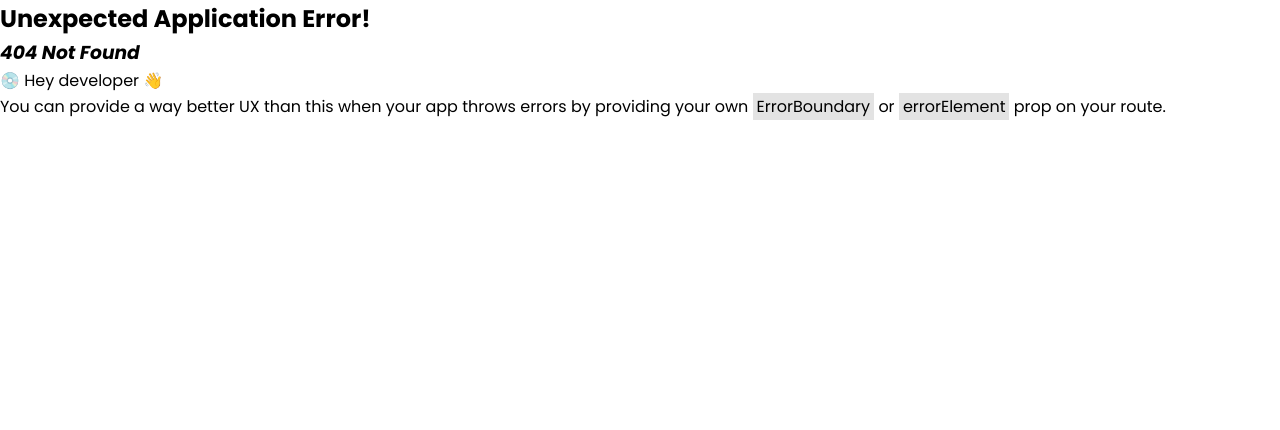
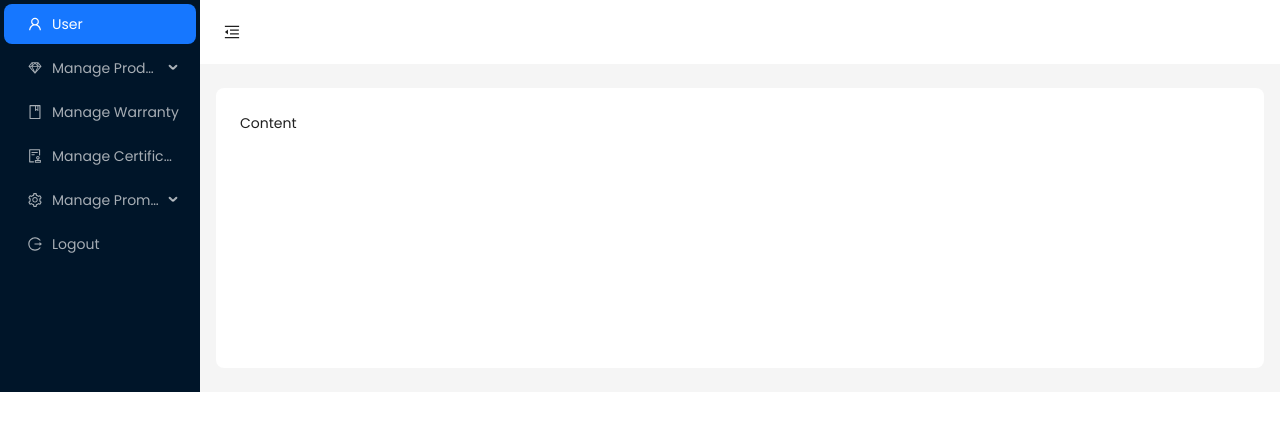
Before and after one commit to server-craftsman/TheDiamondShop_Frontend_NJS1805, a React (Vite) app: page /manager-page in a window 1280 px wide. Before the commit this address had no page. Shown: the top 430 px of the page. Built offline with nearby package versions, Linux system fonts and the light colour scheme.

Commit message:
Add manager form

```diff
--- /dev/null
+++ b/src/manager-pages/index.jsx
@@ -0,0 +1,125 @@
+import { useState } from "react";
+import {
+  AuditOutlined,
+  BookOutlined,
+  LogoutOutlined,
+  MenuFoldOutlined,
+  MenuUnfoldOutlined,
+  SettingOutlined,
+  SketchOutlined,
+  UserOutlined,
+} from "@ant-design/icons";
+import { Button, Layout, Menu, theme } from "antd";
+
+function ManagerPage() {
+  const { Header, Sider, Content } = Layout;
+  const [collapsed, setCollapsed] = useState(false);
+  const {
+    token: { colorBgContainer, borderRadiusLG },
+  } = theme.useToken();
+
+  return (
+    <Layout>
+      <Sider trigger={null} collapsible collapsed={collapsed}>
+        <div className="demo-logo-vertical" />
+        <Menu
+          theme="dark"
+          mode="inline"
+          defaultSelectedKeys={["1"]}
+          items={[
+            {
+              key: "1",
+              icon: <UserOutlined />,
+              label: "User",
+            },
+            {
+              key: "2",
+              icon: <SketchOutlined />,
+              label: "Manage Product",
+              children: [
+                {
+                  key: "bridals",
+                  label: "Bridals",
+                },
+                {
+                  key: "diamonds",
+                  label: "Diamonds",
+                },
+                {
+                  key: "rings",
+                  label: "Rings",
+                },
+                {
+                  key: "timepieces",
+                  label: "Timepieces",
+                },
+              ],
+            },
+            {
+              key: "3",
+              icon: <BookOutlined />,
+              label: "Manage Warranty",
+            },
+            {
+              key: "4",
+              icon: <AuditOutlined />,
+              label: "Manage Certificate",
+            },
+            {
+              key: "5",
+              icon: <SettingOutlined />,
+              label: "Manage Promotions",
+              children: [
+                {
+                  key: "events",
+                  label: "Events",
+                },
+                {
+                  key: "vouchers",
+                  label: "Vouchers",
+                },
+              ],
+            },
+            {
+              key: "6",
+              icon: <LogoutOutlined />,
+              label: "Logout",
+            },
+          ]}
+        />
+      </Sider>
+      <Layout>
+        <Header
+          style={{
+            padding: 0,
+            background: colorBgContainer,
+          }}
+        >
+          <Button
+            type="text"
+            icon={collapsed ? <MenuUnfoldOutlined /> : <MenuFoldOutlined />}
+            onClick={() => setCollapsed(!collapsed)}
+            style={{
+              fontSize: "16px",
+              width: 64,
+              height: 64,
+            }}
+          />
+        </Header>
+        <Content
+          style={{
+            margin: "24px 16px",
+            padding: 24,
+            minHeight: 280,
+            background: colorBgContainer,
+            borderRadius: borderRadiusLG,
+          }}
+        >
+          Content
+        </Content>
+      </Layout>
+    </Layout>
+  );
+}
+
+export default ManagerPage;
--- /dev/null
+++ b/src/pages/change-password-page/index.jsx
@@ -0,0 +1,85 @@
+import { Button, Form, Input } from "antd";
+import "./index.scss";
+function ChangePassword() {
+  const onFinish = (values) => {
+    console.log("Success:", values);
+  };
+  const onFinishFailed = (errorInfo) => {
+    console.log("Failed:", errorInfo);
+  };
+  return (
+    <div className="change_password">
+      <h1>Change Password</h1>
+      <Form
+        name="basic"
+        labelCol={{
+          span: 8,
+        }}
+        wrapperCol={{
+          span: 16,
+        }}
+        style={{
+          maxWidth: 600,
+        }}
+        initialValues={{
+          remember: true,
+        }}
+        onFinish={onFinish}
+        onFinishFailed={onFinishFailed}
+        autoComplete="off"
+      >
+        <Form.Item
+          label="Old-Password"
+          name="old-password"
+          rules={[
+            {
+              required: true,
+              message: "Please input your old password!",
+            },
+          ]}
+        >
+          <Input.Password />
+        </Form.Item>
+
+        <Form.Item
+          label="New-Password"
+          name="new-password"
+          rules={[
+            {
+              required: true,
+              message: "Please input your new password!",
+            },
+          ]}
+        >
+          <Input.Password />
+        </Form.Item>
+
+        <Form.Item
+          label="Confirm-Password"
+          name="confirm-password"
+          rules={[
+            {
+              required: true,
+              message: "Please confirm your new password!",
+            },
+          ]}
+        >
+          <Input.Password />
+        </Form.Item>
+
+        <Form.Item
+          wrapperCol={{
+            offset: 8,
+            span: 16,
+          }}
+        >
+          <Button type="primary" htmlType="submit">
+            Submit
+          </Button>
+        </Form.Item>
+      </Form>
+    </div>
+  );
+}
+
+export default ChangePassword;
--- /dev/null
+++ b/src/pages/change-password-page/index.scss
@@ -0,0 +1,16 @@
+
+.change_password {
+    max-width: 600px;
+    margin: 40px auto;
+    margin-top:200px;
+    padding: 100px 20px;
+    border: 2px solid #ccc;
+    border-radius: 10px;
+    box-shadow: 0 2px 4px rgba(0, 0, 0, 0.1);
+
+    h1 {
+        text-align: center;
+        margin-bottom: 20px;
+        color: aqua;
+      }
+}
```
Also changed, not shown: src/App.jsx (+11 -1 lines), src/manager-pages/index.scss (added).
